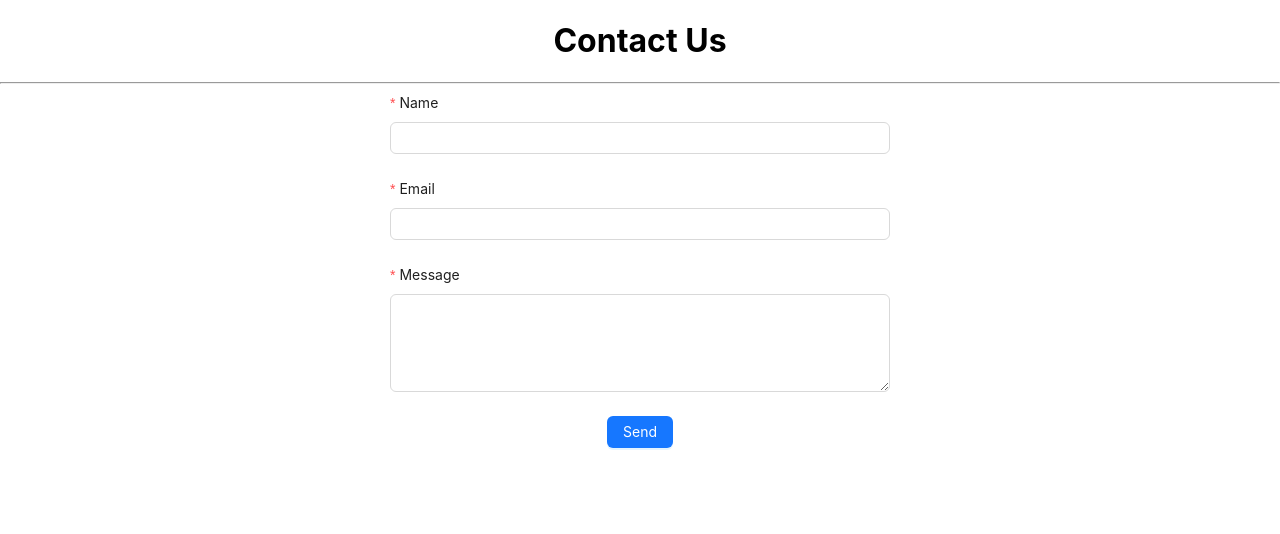
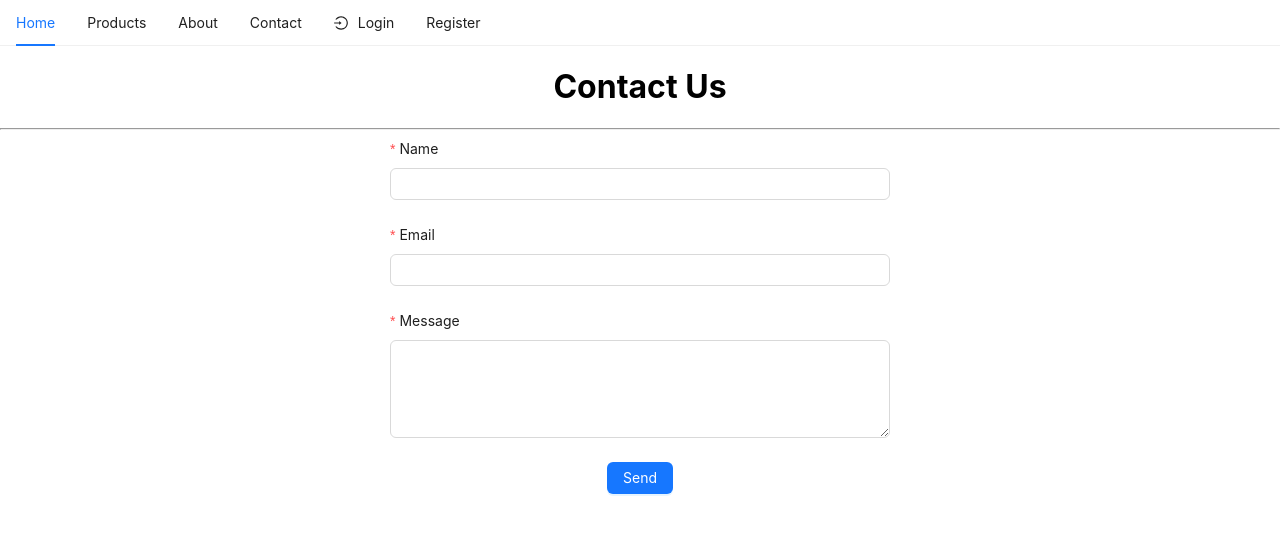
Before and after one commit to sonhan14/React-ECommerce, a React (Create React App) app: page /contact in a window 1280 px wide. Shown: the top 534 px of the page. Built offline with nearby package versions, Linux system fonts and the light colour scheme.

Commit message:
Initial commit

```diff
--- a/package.json
+++ b/package.json
@@ -3,7 +3,7 @@
   "version": "0.1.0",
   "private": true,
   "dependencies": {
-    "@ant-design/react-native": "^5.0.4",
+    "@ant-design/icons": "^5.2.6",
     "@testing-library/jest-dom": "^5.17.0",
     "@testing-library/react": "^13.4.0",
     "@testing-library/user-event": "^13.5.0",
@@ -12,7 +12,6 @@
     "@types/react": "^18.2.24",
     "@types/react-dom": "^18.2.8",
     "antd": "^5.9.4",
-    "bootstrap": "^5.0.2",
     "react": "^18.2.0",
     "react-dom": "^18.2.0",
     "react-router-dom": "^6.16.0",
--- a/src/App.tsx
+++ b/src/App.tsx
@@ -9,10 +9,12 @@ import BlogPage from './pages/Blogpage';
 import LoginPage from './pages/Login';
 import Register from './pages/Register';
 import AboutPage from './pages/AboutPage';
+import Navbar from './components/NavBar';
 
 function App() {
   return (
     <BrowserRouter>
+      {window.location.pathname !== '/login' && window.location.pathname !== '/register' ? <Navbar /> : null}
       <Routes>
         <Route path="/" element={<HomePage />} />
         <Route path="/contact" element={<ContactPage />} />
--- /dev/null
+++ b/src/components/NavBar.tsx
@@ -0,0 +1,63 @@
+import { LoginOutlined } from '@ant-design/icons';
+import { Menu } from 'antd';
+import { useNavigate } from 'react-router-dom';
+
+const Navbar = () => {
+    const navigate = useNavigate();
+
+    const menuItems = [
+        {
+            label: 'Home',
+            key: 'home',
+            link: '/',
+        },
+        {
+            label: 'Products',
+            key: 'products',
+            link: '/product',
+        },
+        {
+            label: 'About',
+            key: 'about',
+            link: '/about',
+        },
+        {
+            label: 'Contact',
+            key: 'contact',
+            link: '/contact',
+        },
+        {
+            label: 'Login',
+            key: 'login',
+            icon: <LoginOutlined />,
+            link: '/login',
+        },
+        {
+            label: 'Register',
+            key: 'register',
+            link: '/register',
+        },
+    ];
+
+    return (
+        <div className="container">
+            <Menu
+                items={menuItems}
+                mode="horizontal"
+                defaultSelectedKeys={['home']}
+                defaultOpenKeys={['sub1']}
+                className="navbar-nav m-auto my-2 text-center"
+                onClick={(item) => {
+                    //item.key
+                    navigate(item.key);
+                    if(item.key === 'login' || item.key === 'register') {
+                        window.location.reload()
+                    }
+                }}
+                // activeKey= {window.location.pathname}
+            />
+        </div>
+    );
+};
+
+export default Navbar;
--- a/src/index.tsx
+++ b/src/index.tsx
@@ -14,7 +14,4 @@ root.render(
   </React.StrictMode>
 );
 
-// If you want to start measuring performance in your app, pass a function
-// to log results (for example: reportWebVitals(console.log))
-// or send to an analytics endpoint. Learn more: https://bit.ly/CRA-vitals
 reportWebVitals();
--- a/src/pages/ContactPage.tsx
+++ b/src/pages/ContactPage.tsx
@@ -1,13 +1,13 @@
 import React, { useState } from "react";
 import { Form, Input, Button } from "antd";
 import TextArea from "antd/es/input/TextArea";
-import { Link, useNavigate } from "react-router-dom";
+import { useNavigate } from "react-router-dom";
 
 const ContactPage = () => {
   const navigate = useNavigate();
   const [email, setEmail] = useState("");
   const [name, setName] = useState("");
-  const [message, setMessage] = useState("");
+  // const [message, setMessage] = useState("");
 
   const handleClick = () => {
     if (email === "" || name === "") {
--- a/src/pages/HomePage.tsx
+++ b/src/pages/HomePage.tsx
@@ -4,6 +4,7 @@ import { Link } from "react-router-dom";
 const HomePage = () => {
   return (
     <div>
+
       <h1>This is the home page.</h1>
       <Link to="/login">Login</Link>
       <Link to="/about">About</Link>
```
Also changed, not shown: 1 other file (tests, documents, lock files or other folders).
